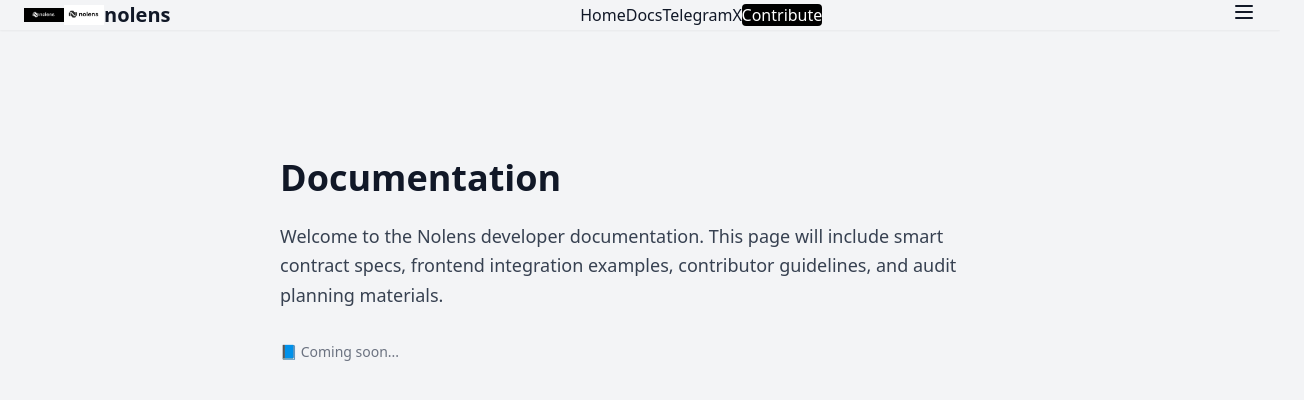
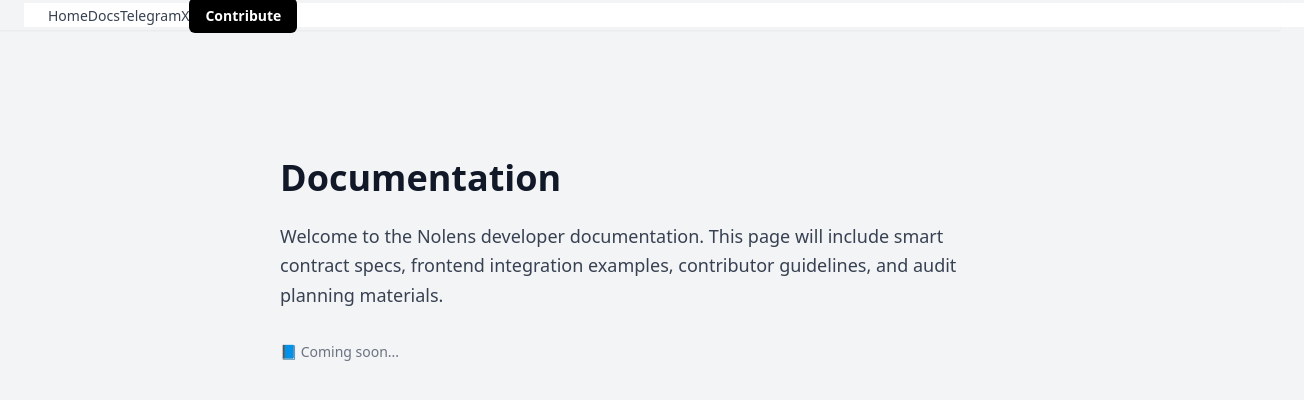
Before and after one commit to nolensprotocol/nolens, a Next.js app: page /docs in a window 1280 px wide. Shown: the top 400 px of the page, 1304 px wide, since content can reach past the window. Built offline with nearby package versions, Linux system fonts and the light colour scheme; what wagmi would draw is missing.

Commit message:
Update Navbar.js

```diff
--- a/components/Navbar.js
+++ b/components/Navbar.js
@@ -1,75 +1,62 @@
-import Link from "next/link";
-import Image from "next/image";
-import { useState } from "react";
-import { Menu, X } from "lucide-react";
+// components/Navbar.js
 
-export default function Navbar() {
-  const [menuOpen, setMenuOpen] = useState(false);
+import { useState, useEffect } from 'react';
+import Link from 'next/link';
+import Image from 'next/image';
+import { Menu, X } from 'lucide-react';
 
-  const toggleMenu = () => setMenuOpen(!menuOpen);
+const Navbar = () => {
+  const [isOpen, setIsOpen] = useState(false);
 
-  const menuItems = (
-    <>
-      <Link href="/" className="hover:underline">
+  const toggleMenu = () => setIsOpen(!isOpen);
+
+  useEffect(() => {
+    const handleResize = () => {
+      if (window.innerWidth > 1024) setIsOpen(false);
+    };
+    window.addEventListener('resize', handleResize);
+    return () => window.removeEventListener('resize', handleResize);
+  }, []);
+
+  return (
+    <nav className="w-full bg-gray-50 px-6 py-4 flex justify-between items-center shadow-sm z-50">
+      <Link href="/" className="flex items-center gap-2">
+        <Image src="/nolens_original.png" alt="Nolens logo" width={32} height={32} />
+        <span className="text-xl font-bold text-gray-900">nolens</span>
+      </Link>
+
+      <div className="lg:hidden">
+        <button onClick={toggleMenu}>
+          {isOpen ? <X className="h-6 w-6 text-gray-800" /> : <Menu className="h-6 w-6 text-gray-800" />}
+        </button>
+      </div>
+
+      <div
+        className={`${
+          isOpen ? 'block' : 'hidden'
+        } lg:flex lg:items-center lg:space-x-8 space-y-6 lg:space-y-0 absolute lg:relative top-20 left-0 w-full lg:w-auto bg-white lg:bg-transparent px-6 lg:px-0 py-4 lg:py-0 shadow lg:shadow-none z-40`}
+      >
+        <Link href="/" className="block text-sm font-medium text-gray-700 hover:text-gray-900">
           Home
         </Link>
-      <Link href="/docs" className="hover:underline">
+        <Link href="/docs" className="block text-sm font-medium text-gray-700 hover:text-gray-900">
           Docs
         </Link>
-      <a href="https://t.me/nolensprotocol" target="_blank" className="hover:underline">
+        <a href="https://t.me/nolensprotocol" target="_blank" className="block text-sm font-medium text-gray-700 hover:text-gray-900">
           Telegram
         </a>
-      <a href="https://x.com/nolensprotocol" target="_blank" className="hover:underline">
+        <a href="https://x.com/nolensprotocol" target="_blank" className="block text-sm font-medium text-gray-700 hover:text-gray-900">
           X
         </a>
         <Link
           href="/contribute"
-        className="bg-black text-white px-3 py-1 rounded hover:bg-gray-800 transition"
+          className="block bg-black text-white px-4 py-2 rounded-md text-sm font-semibold hover:bg-gray-800 transition"
         >
           Contribute
         </Link>
-    </>
-  );
-
-  return (
-    <nav className="w-full px-6 py-4 flex items-center justify-between shadow-sm">
-      {/* Logo */}
-      <Link href="/">
-        <div className="flex items-center space-x-2">
-          <Image
-            src="/nolens.png"
-            alt="Nolens logo"
-            width={40}
-            height={40}
-            className="dark:hidden"
-          />
-          <Image
-            src="/nolens_original.png"
-            alt="Nolens logo"
-            width={40}
-            height={40}
-            className="hidden dark:block"
-          />
-          <span className="text-xl font-semibold ml-2">nolens</span>
       </div>
-      </Link>
-
-      {/* Desktop Menu */}
-      <div className="hidden md:flex items-center gap-6">{menuItems}</div>
-
-      {/* Mobile Menu Toggle */}
-      <div className="md:hidden">
-        <button onClick={toggleMenu}>
-          {menuOpen ? <X size={24} /> : <Menu size={24} />}
-        </button>
-      </div>
-
-      {/* Mobile Menu */}
-      {menuOpen && (
-        <div className="absolute top-16 left-0 w-full bg-white shadow-md py-6 px-6 flex flex-col space-y-6 md:hidden z-50">
-          {menuItems}
-        </div>
-      )}
     </nav>
   );
-}
+};
+
+export default Navbar;
```
Lines whose indentation alone changed are shown as unchanged.
